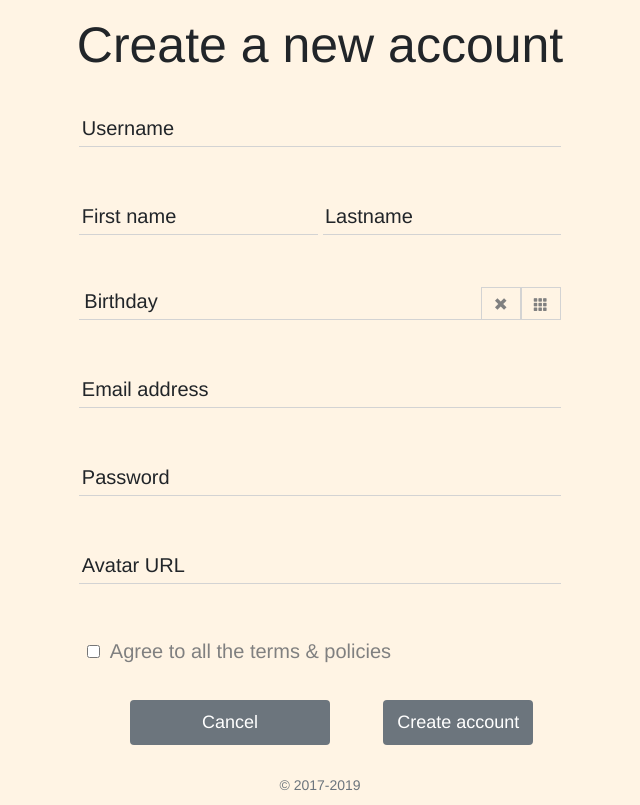
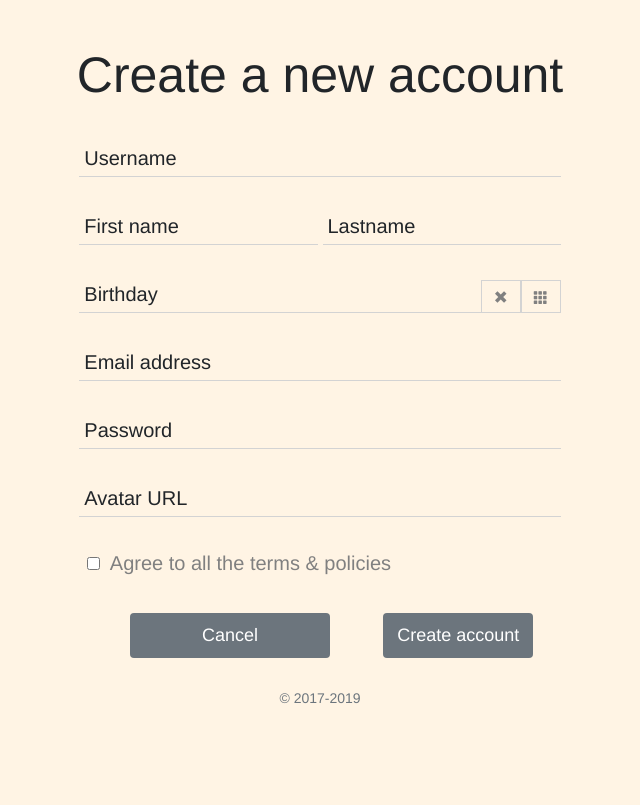
Before and after one commit to haichungcn/h-ticketbox, a Flask app: page /user/signup in a window 1280 px wide. Shown: the part 50-855 px from the top of the page, without its empty margins (320-960 px from the left). After the commit the page ends 754 px from the top, so only its background shows below. Run offline with Flask 2, Linux system fonts and the light colour scheme; some libraries are stand-ins or nearby versions.

Commit message:
fixed sign up form

```diff
--- a/src/templates/user/signup.html
+++ b/src/templates/user/signup.html
@@ -8,18 +8,19 @@
 <section id="mainSection">
 <div class="userForm d-flex flex-column align-items-center">
     <form id="centerForm" method="POST">
-        <label id="centerFormLabel" class="mb-5" form="centerForm">Create a new account</label>
+        <label id="centerFormLabel" class="my-5" form="centerForm">Create a new account</label>
 
-        <div class="col-md-12 p-1 m-0">
-            <div class="md-form">
+        <div class="row p-1 m-0 mb-5">
+            <div class="col-12 md-form p-0 m-0">
                 <input name="username" type="username" id="inputUserName" class="md-form-control" required=""
                     onkeyup='handleFormInput(this)' autofocus="">
                 <label for="inputUserName">Username</label>
             </div>
         </div>
 
+        <div class="row p-0 m-0 my-5">
             <div class="col-md-6 p-1 m-0">
-            <div class="md-form">
+                <div class="col-12 p-0 m-0 md-form">
                     <input name="first_name" type="firstname" id="inputFirstName" class="md-form-control"
                         onkeyup='handleFormInput(this)' autofocus="">
                     <label for="inputFirstName">First name</label>
@@ -27,15 +28,16 @@
             </div>
 
             <div class="col-md-6 p-1 m-0">
-            <div class="md-form">
+                <div class="col-12 md-form p-0 m-0">
                     <input name="last_name" type="lastname" id="inputLastName" class="md-form-control"
                         onkeyup='handleFormInput(this)' autofocus="">
                     <label for="inputLastName">Lastname</label>
                 </div>
             </div>
+        </div>
 
-        <div class="col-md-12 p-1 m-0">
-            <div class="input-group date form_date md-form" data-date="2019-11-16"
+        <div class="row p-1 m-0 my-5">
+            <div class="col-12 p-0 m-0 input-group date form_date md-form" data-date="2019-11-16"
                 data-date-format="dd MM yyyy" data-link-field="dtp_input2">
                 <input id="ending_date" required name="birthday" class="md-form-control" type="text" value=""
                     readonly onchange='handleFormInput_enddate(this)'>
@@ -45,31 +47,31 @@
             </div>
         </div>
 
-        <div class="col-md-12 p-1 m-0">
-            <div class="md-form">
+        <div class="row p-1 m-0 my-5">
+            <div class="col-12 p-0 m-0 md-form">
                 <input name="email" type="email" id="inputEmail" class="md-form-control" required=""
                     onkeyup='handleFormInput(this)' autofocus="">
                 <label for="inputEmail">Email address</label>
             </div>
         </div>
 
-        <div class="col-md-12 p-1 m-0">
-            <div class="md-form">
+        <div class="row p-1 m-0 my-5">
+            <div class="col-12 p-0 m-0 md-form">
                 <input name="password" type="password" id="inputPassword" class="md-form-control"
                     onkeyup='handleFormInput(this)' required="">
                 <label for="inputPassword">Password</label>
             </div>
         </div>
 
-        <div class="col-md-12 p-1 m-0">
-            <div class="md-form">
+        <div class="row p-1 m-0 my-5">
+            <div class="col-12 p-0 m-0 md-form">
                 <input name="avatar_url" type="avatarurl" id="inputAvatarUrl" class="md-form-control"
                     onkeyup='handleFormInput(this)' required="">
                 <label for="inputAvatarUrl">Avatar URL</label>
             </div>
         </div>
 
-        <div class="row container m-0 py-0 px-3 mb-5">
+        <div class="row container m-0 py-0 px-3 my-5">
             <label class="links py">
                 <input class="links mr-3" type="checkbox" value="agree">Agree to all the terms & policies
             </label>
```
Lines whose indentation alone changed are shown as unchanged.
